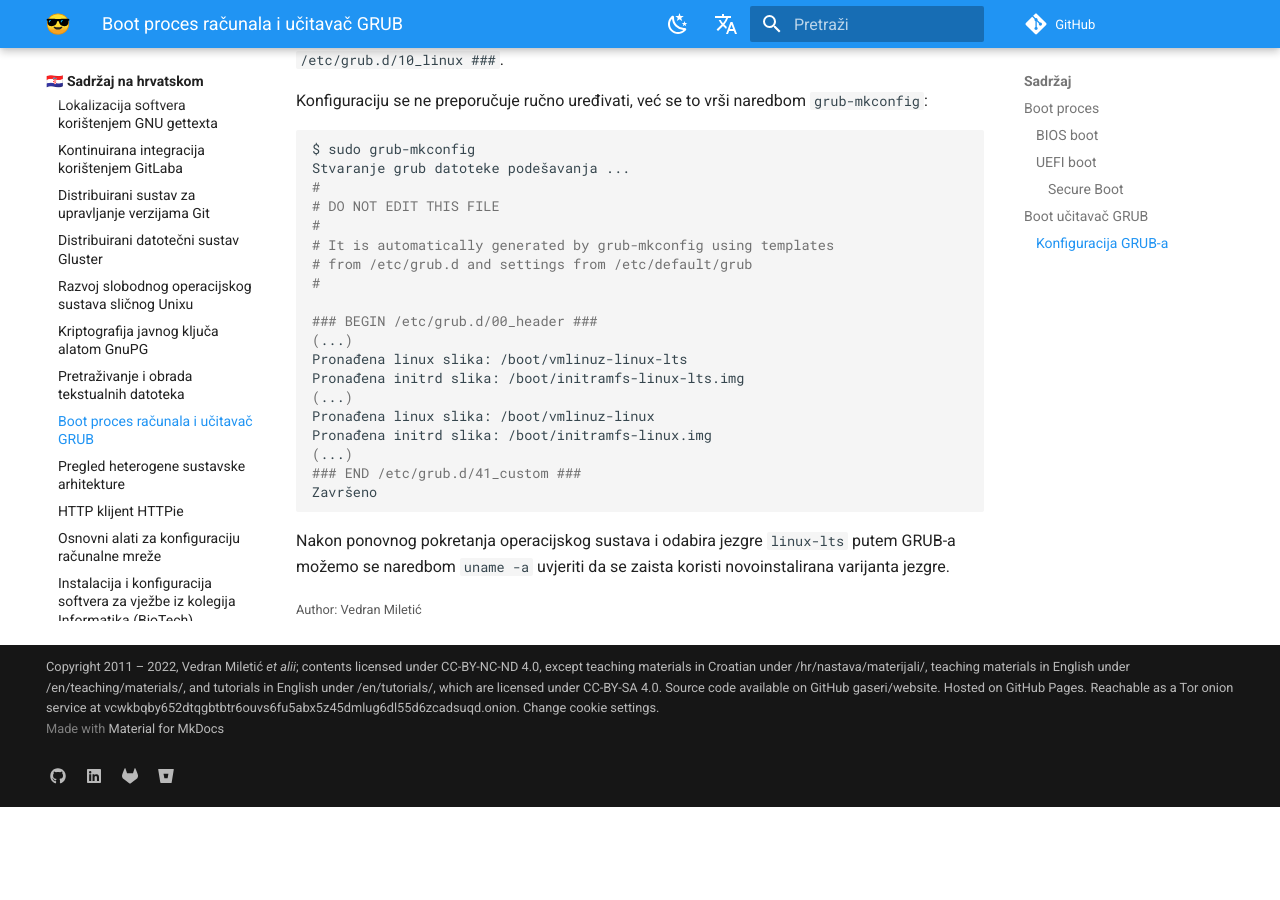
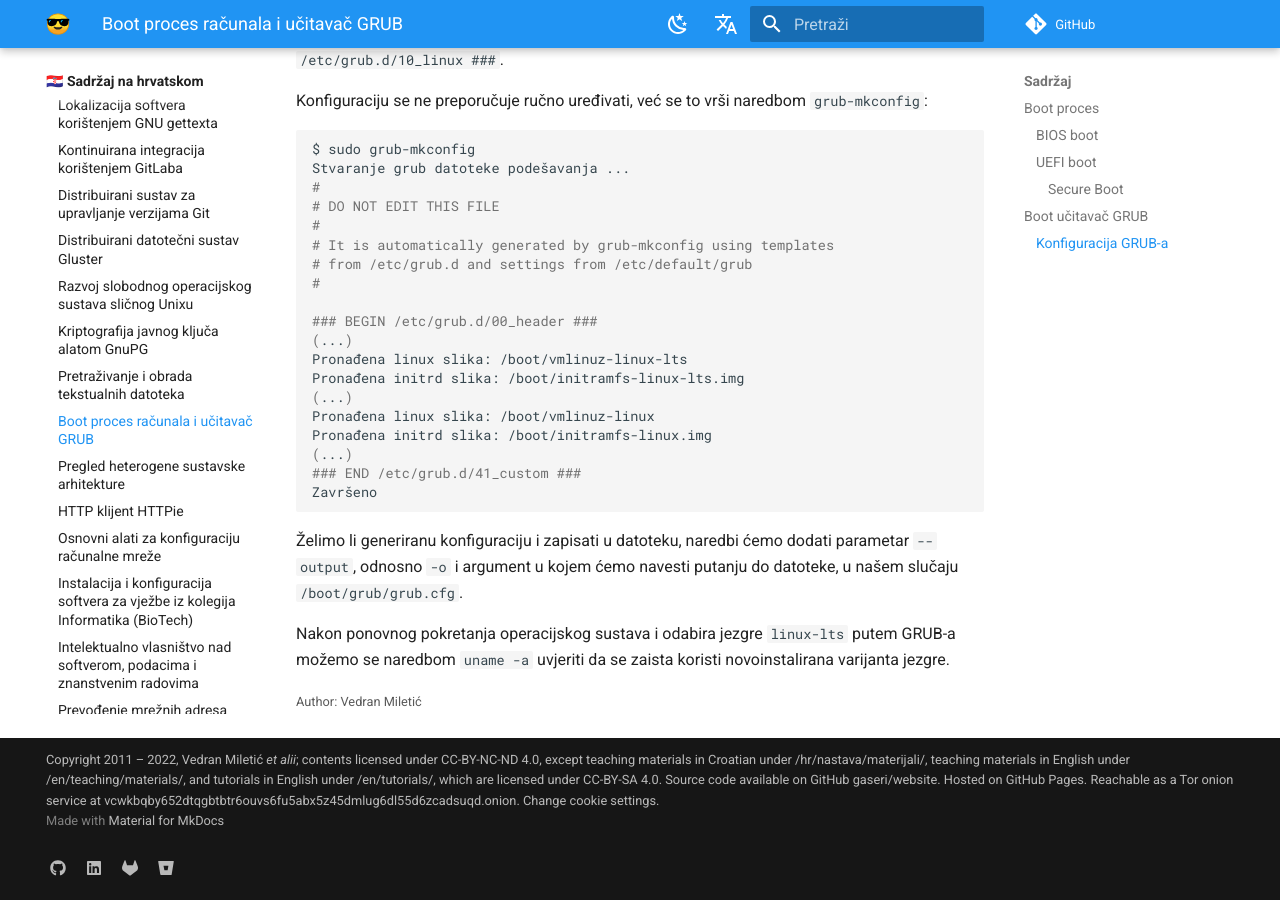
Before and after one commit to gaseri/website, an MkDocs documentation site: the page built from docs/hr/nastava/materijali/grub-pokretanje-sustava.md, in a window 1280 px wide and 900 px high, scrolled down 4185 px. Built offline with MkDocs 1.6.1 and Material for MkDocs 9.7.7, drawn with Linux system fonts in a browser that asks for light colours; comment, search, counter and statistics services are not loaded; before the commit the page ends 4992 px from its top, so only the background shows below that.

Commit message:
Clarified the usage of grub-mkconfig

````diff
--- a/docs/hr/nastava/materijali/grub-pokretanje-sustava.md
+++ b/docs/hr/nastava/materijali/grub-pokretanje-sustava.md
@@ -156,4 +156,6 @@ Pronađena initrd slika: /boot/initramfs-linux.img
 Završeno
 ```
 
+Želimo li generiranu konfiguraciju i zapisati u datoteku, naredbi ćemo dodati parametar `--output`, odnosno `-o` i argument u kojem ćemo navesti putanju do datoteke, u našem slučaju `/boot/grub/grub.cfg`.
+
 Nakon ponovnog pokretanja operacijskog sustava i odabira jezgre `linux-lts` putem GRUB-a možemo se naredbom `uname -a` uvjeriti da se zaista koristi novoinstalirana varijanta jezgre.
````
